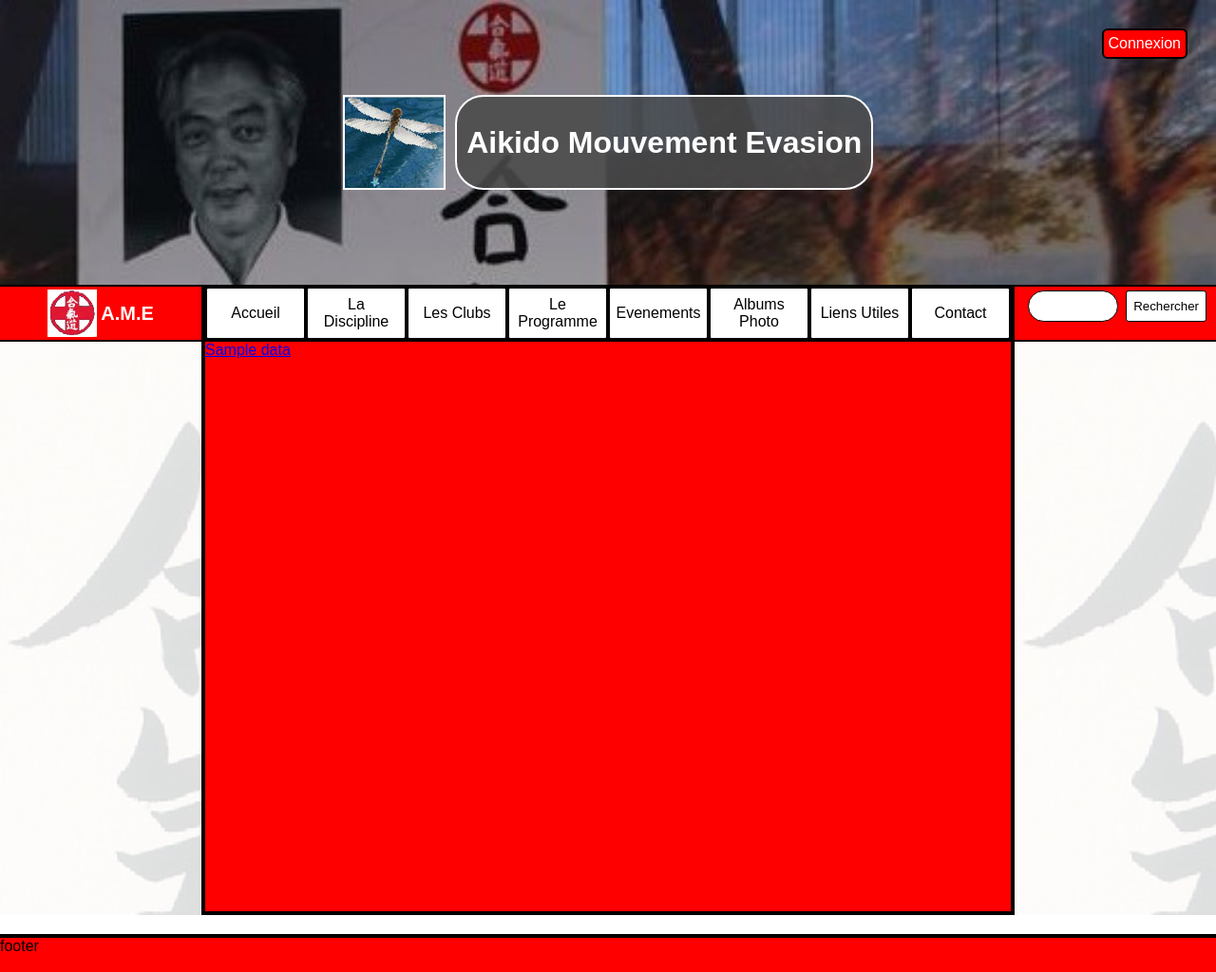
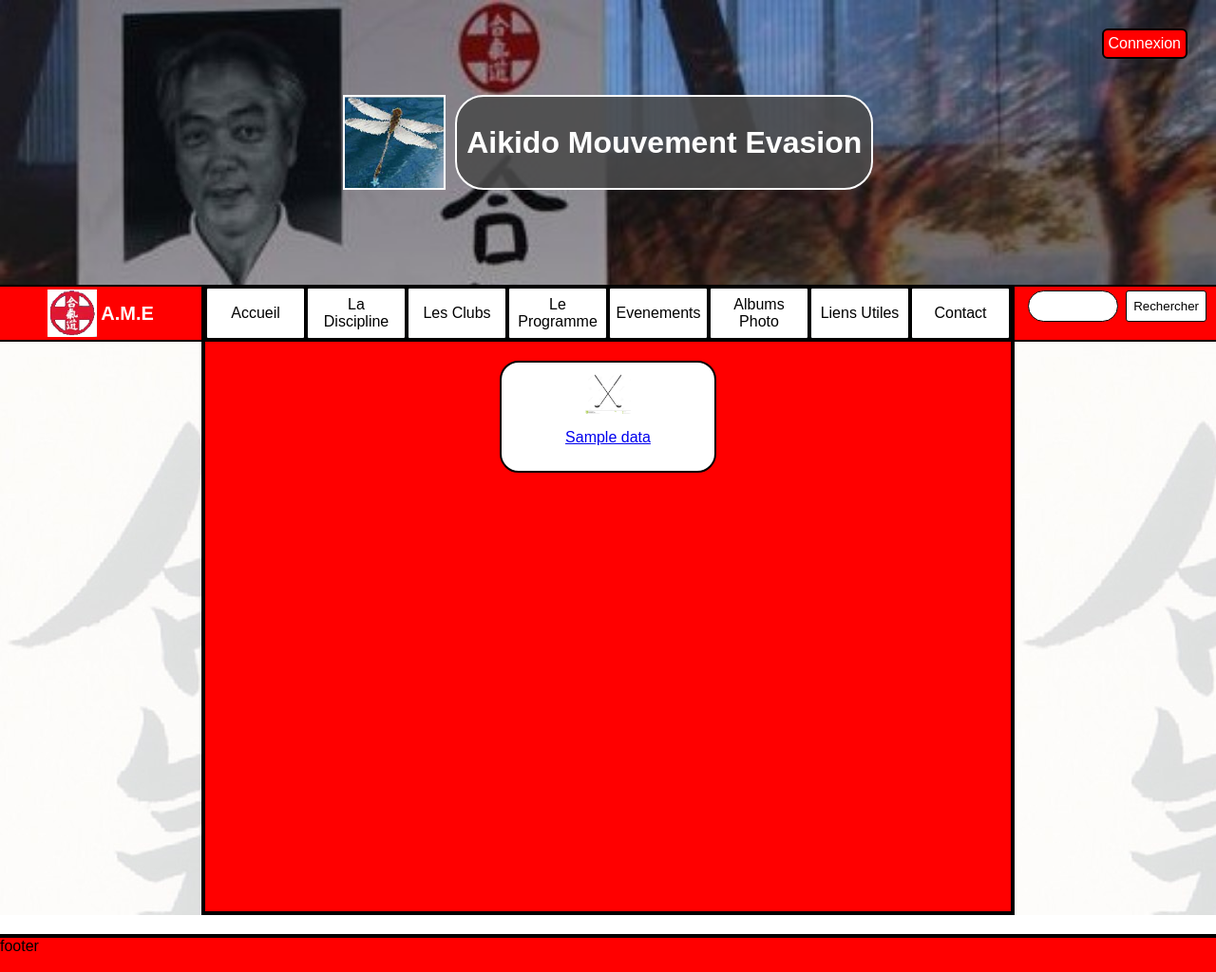
Before and after one commit to zack-ff7/SiteAmeFromScratch, a PHP site: template Views/clubs.php in a window 1280 px wide. Shown: the whole page at 95% size. Run offline with PHP 8.4, Linux system fonts and the light colour scheme; the template is opened without the code that fills it: most values are stand-ins (such as "Sample title", 1, 10 or a date in 2020); some libraries are stand-ins or nearby versions.

Commit message:
affichage des clubs smooth

```diff
--- a/Views/clubs.php
+++ b/Views/clubs.php
@@ -6,23 +6,24 @@ ob_start();
 <div id="lesClubs">
 
     <?php
-    if (isset($_SESSION['log']) && $_SESSION['Statut'] == 1) {
-
-        echo '<div id="form_club"><form method="POST">';
-        echo '<label>Nom du nouveau Club<input type="text" name="nom"/>';
-        echo '<input type="submit" value="Valider" name="valider"/>';
-        echo '</form></div>';
-    }
-
-
     foreach ($data as $ligne) {
-        echo '<a class="clubs" href="index.php?page=clubs&club=' . $ligne['nom_club'] . '">' . $ligne['nom_club'] . '</a>';
-    }
-    ?>
+        //echo '<a class="clubs" href="index.php?page=clubs&club=' . $ligne['nom_club'] . '">' . $ligne['nom_club'] . '</a>';
+        ?>
+        <a class="club" href="index.php?page=clubs&club=<?php echo $ligne['nom_club']; ?>"> <img src="assets/images/testClub.jpg"><p><?php echo $ligne['nom_club']; ?></p></a>
+                <?php
+            }
+            ?>
 
 </div>
 
 <?php
+if (isset($_SESSION['log']) && $_SESSION['Statut'] == 1) {
+    echo '<div id="form_club"><form method="POST">';
+    echo '<label>Nom du nouveau Club<input type="text" name="nom"/>';
+    echo '<input type="submit" value="Valider" name="valider"/>';
+    echo '</form></div>';
+}
+
 $content = ob_get_clean();
 include("Views/layout.php");
 ?>
--- a/style.css
+++ b/style.css
@@ -286,11 +286,26 @@ html,body{
 }
 
 #lesClubs{
+    margin-top: 20px;
     display: flex;
+    justify-content: space-around;
 }
 
-#clubs{
-    width: 30%;
+
+
+.club{
+    display: flex;
+    flex-direction: column;
+    align-items: center;
+    width: 24%;
+    border-radius: 20px;
+    padding: 10px;
+    border: 2px solid black;
+    background-color: white;
+}
+
+.club img{
+    width: inherit;
 }
 
 #discipline{
```
Also changed, not shown: assets/images/testClub.jpg (added).
